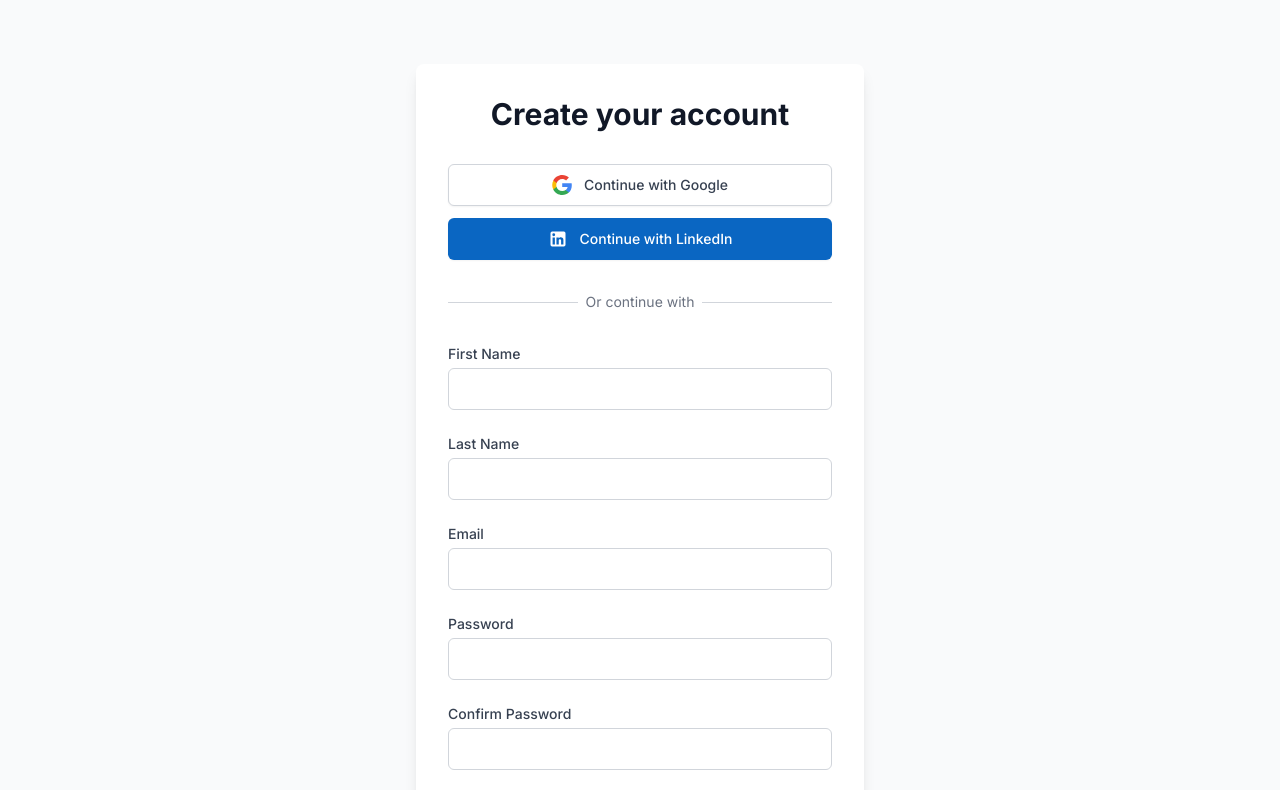
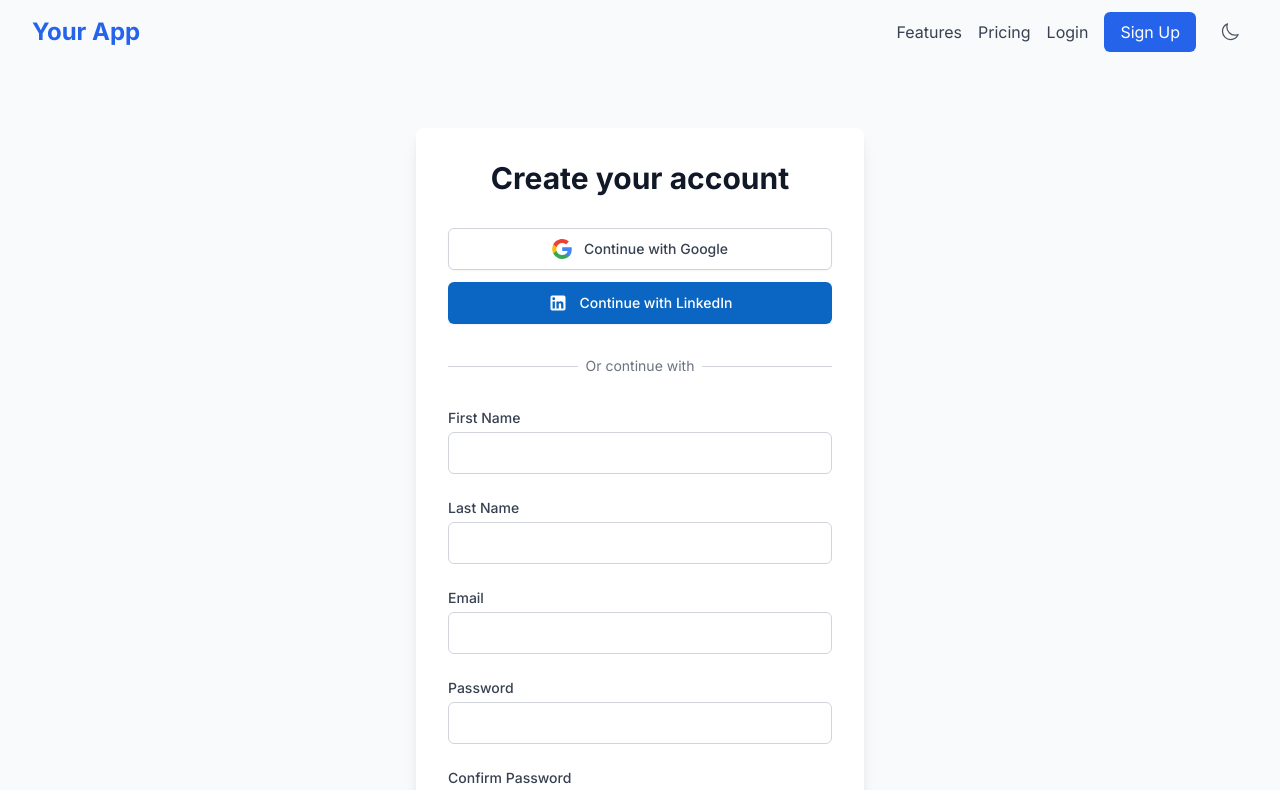
Before and after one commit to ej-sanmartin/AigniteSaaS, a Next.js app in the folder frontend/: page /signup in a window 1280 px wide. Shown: the top 790 px of the page. Built offline with nearby package versions, Linux system fonts and the light colour scheme; no server answers.

Commit message:
Add navbar and footer to signup page.

```diff
--- a/frontend/src/app/(auth)/signup/page.tsx
+++ b/frontend/src/app/(auth)/signup/page.tsx
@@ -5,7 +5,7 @@
 
 export default function SignupPage() {
   return (
-    <div className="min-h-screen flex items-center justify-center py-12 sm:py-16 bg-gray-50 dark:bg-gray-900">
+    <div className="flex-1 flex items-center justify-center pt-24 pb-16 sm:pt-32 sm:pb-24 bg-gray-50 dark:bg-gray-900">
       <div className="max-w-md w-full space-y-8 p-8 bg-white dark:bg-gray-800
                     rounded-lg shadow-lg dark:shadow-gray-900/30">
         <h2 className="text-3xl font-bold text-center text-gray-900 dark:text-white">
--- a/frontend/src/components/RootLayoutClient.tsx
+++ b/frontend/src/components/RootLayoutClient.tsx
@@ -5,6 +5,8 @@
 import { ThemeProvider } from '@/contexts/ThemeContext';
 import { Toaster } from 'react-hot-toast';
 import { ToastHandler } from '@/components/ToastHandler';
+import { NavBar } from '@/components/landing/NavBar';
+import { Footer } from '@/components/landing/Footer';
 
 const inter = Inter({
   subsets: ['latin'],
@@ -18,10 +20,14 @@
 }) {
   return (
     <html lang="en" suppressHydrationWarning>
-      <body className={`${inter.className} antialiased bg-white dark:bg-gray-900`}>
+      <body className={`${inter.className} antialiased bg-white dark:bg-gray-900 flex flex-col min-h-screen`}>
         <ThemeProvider>
           <AuthProvider>
-            {children}
+            <NavBar />
+            <main className="flex-1">
+              {children}
+            </main>
+            <Footer />
           </AuthProvider>
         </ThemeProvider>
         <ToastHandler />
```
